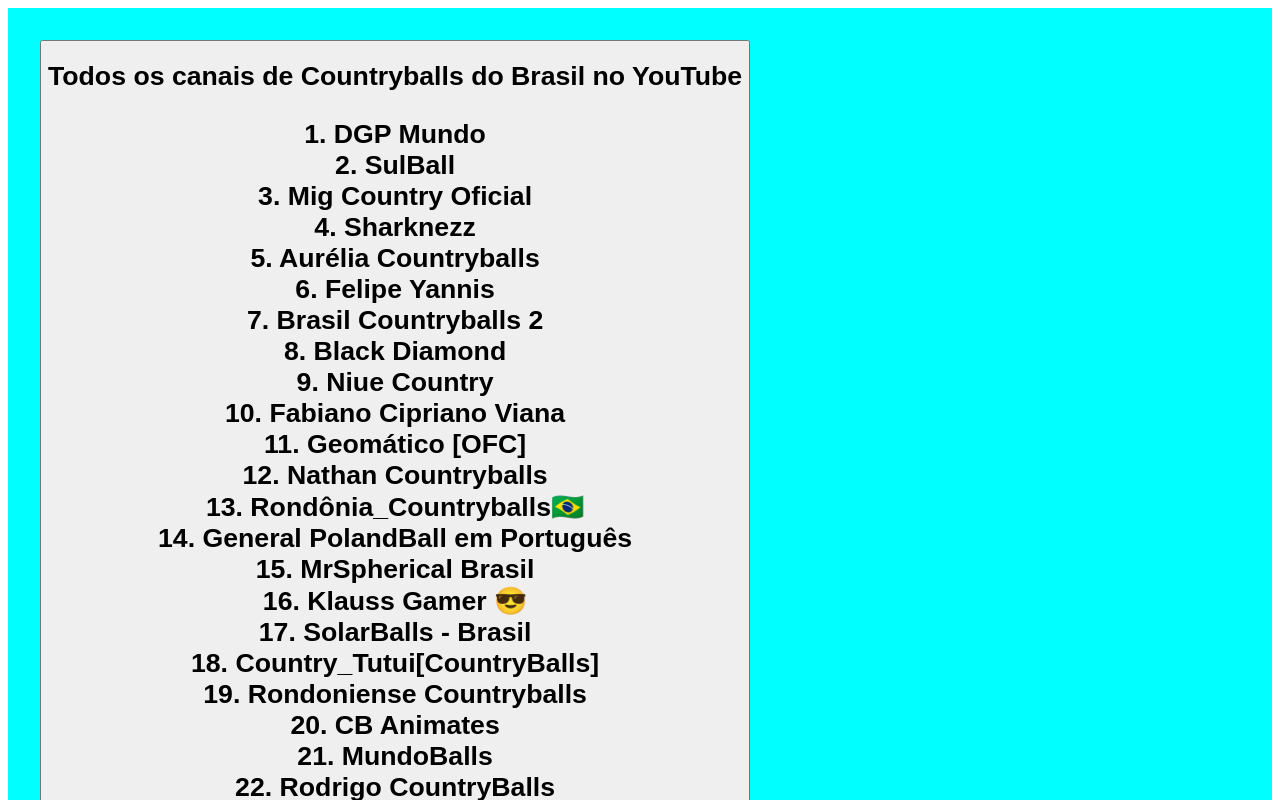
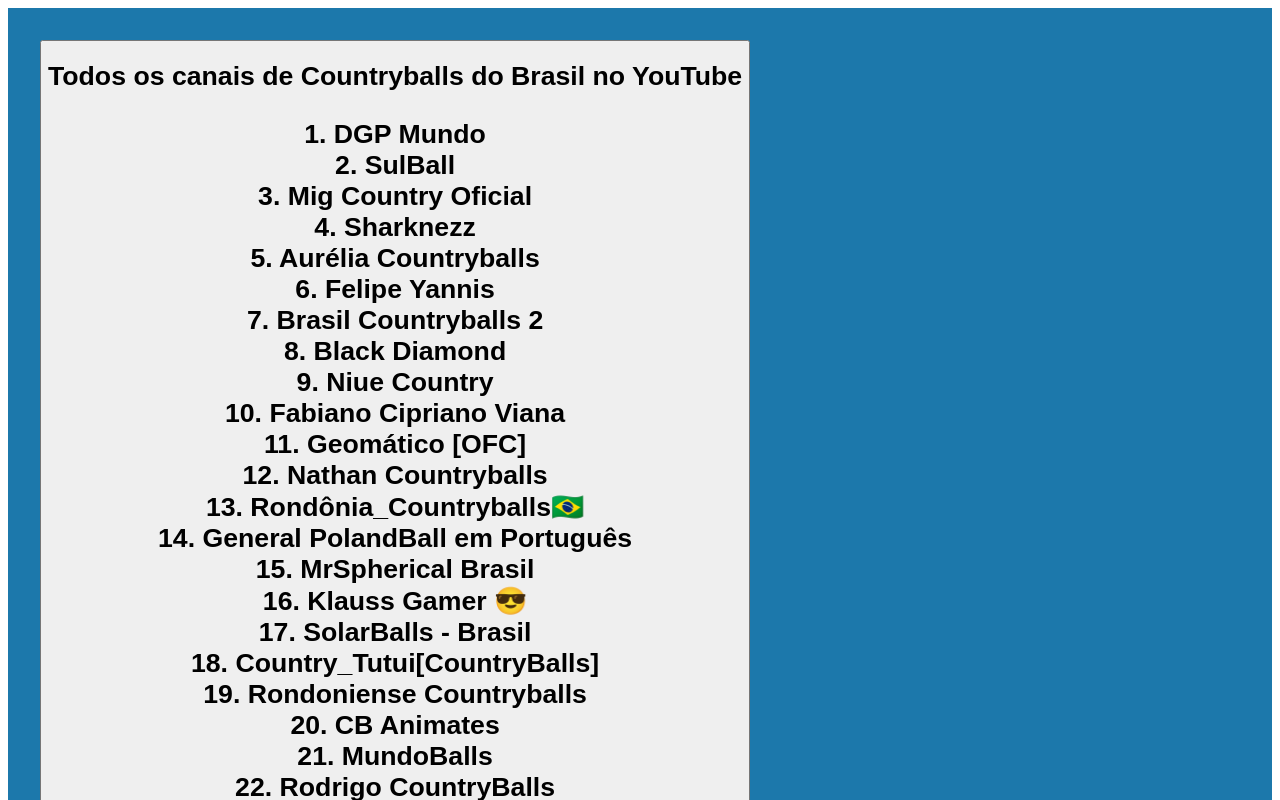
Before and after one commit to pedromiguel2013/clone-tabnews, a Next.js app: page / in a window 1280 px wide. Shown: the top 800 px of the page. Built offline with nearby package versions, Linux system fonts and the light colour scheme.

Commit message:
mudança de cor de fundo

```diff
--- a/pages/index.js
+++ b/pages/index.js
@@ -1,11 +1,11 @@
 import { useState } from "react";
 
 function Home() {
-  const [bgColor, setBgColor] = useState("#00ffff");
+  const [bgColor, setBgColor] = useState("#1c78ab");
 
   return (
     <main style={{ backgroundColor: bgColor, minHeight: "100vh", padding: "2rem" }}>
-    <button onClick={() => setBgColor(bgColor === "#ffffff" ? "#dbeafe" : "#ffffff")}>
+    <button onClick={() => setBgColor(bgColor === "#0000ff" ? "#dbeafe" : "#0000ff")}>
     <h1>Todos os canais de Countryballs do Brasil no YouTube
     <div>
     <p>
```
